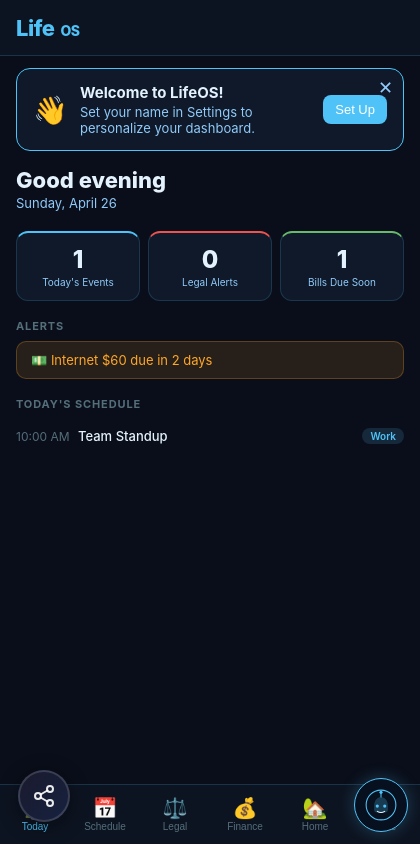
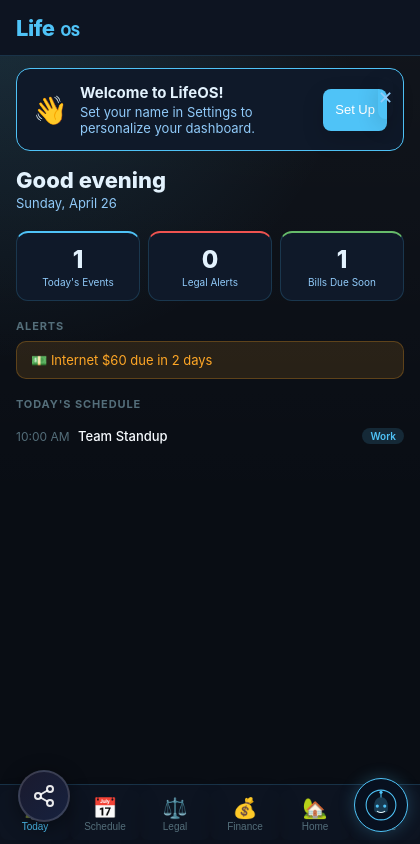
Before and after one commit to 808cadger/lifeOS, an Electron app: page index.html in a window 420 px wide. Drawn offline with Linux system fonts and the light colour scheme.

Commit message:
style: apply polished app design layer

```diff
--- a/index.html
+++ b/index.html
@@ -243,6 +243,7 @@
       #modal-overlay { align-items: center; }
     }
   </style>
+  <link rel="stylesheet" href="./shine.css">
 </head>
 <body>
 
--- /dev/null
+++ b/shine.css
@@ -0,0 +1,180 @@
+:root {
+  --shine-bg: #090d14;
+  --shine-surface: rgba(255, 255, 255, 0.072);
+  --shine-surface-strong: rgba(255, 255, 255, 0.12);
+  --shine-text: #f7fbff;
+  --shine-muted: #a7b4c4;
+  --shine-border: rgba(255, 255, 255, 0.14);
+  --shine-accent: #4fc3f7;
+  --shine-accent-2: #34d399;
+  --shine-danger: #fb7185;
+  --shine-radius: 8px;
+  --shine-shadow: 0 18px 54px rgba(0, 0, 0, 0.34);
+  --shine-ring: 0 0 0 3px color-mix(in srgb, var(--shine-accent) 28%, transparent);
+}
+
+* {
+  box-sizing: border-box;
+}
+
+html {
+  text-rendering: optimizeLegibility;
+  -webkit-font-smoothing: antialiased;
+}
+
+body {
+  min-height: 100vh;
+  color: var(--shine-text);
+  background:
+    linear-gradient(180deg, rgba(255, 255, 255, 0.035), transparent 34rem),
+    radial-gradient(circle at 0 0, color-mix(in srgb, var(--shine-accent) 15%, transparent), transparent 24rem),
+    var(--shine-bg);
+}
+
+body::before {
+  content: "";
+  position: fixed;
+  inset: 0;
+  z-index: -1;
+  pointer-events: none;
+  background-image:
+    linear-gradient(rgba(255, 255, 255, 0.035) 1px, transparent 1px),
+    linear-gradient(90deg, rgba(255, 255, 255, 0.032) 1px, transparent 1px);
+  background-size: 44px 44px;
+  mask-image: linear-gradient(to bottom, rgba(0, 0, 0, 0.72), transparent 75%);
+}
+
+:where(main, .app, .container, .screen, .page, .content, .dashboard, .wrap) {
+  isolation: isolate;
+}
+
+:where(h1, h2, h3) {
+  letter-spacing: 0;
+  text-wrap: balance;
+}
+
+:where(p, li, label, small) {
+  color: color-mix(in srgb, currentColor 78%, var(--shine-muted));
+}
+
+:where(a) {
+  color: color-mix(in srgb, var(--shine-accent) 84%, white);
+  text-underline-offset: 0.18em;
+}
+
+:where(button, .btn, .button, [role="button"], input[type="button"], input[type="submit"]) {
+  min-height: 38px;
+  border-radius: var(--shine-radius);
+  border: 1px solid color-mix(in srgb, var(--shine-accent) 34%, var(--shine-border));
+  box-shadow: 0 8px 22px rgba(0, 0, 0, 0.16);
+  transition: transform 140ms ease, border-color 140ms ease, background 140ms ease, box-shadow 140ms ease;
+}
+
+:where(button, .btn, .button, [role="button"], input[type="button"], input[type="submit"]):hover {
+  transform: translateY(-1px);
+  border-color: color-mix(in srgb, var(--shine-accent) 72%, white);
+  box-shadow: 0 14px 34px rgba(0, 0, 0, 0.22);
+}
+
+:where(button, .btn, .button, [role="button"], input[type="button"], input[type="submit"]):active {
+  transform: translateY(0);
+}
+
+:where(button, a, input, textarea, select, [tabindex]):focus-visible {
+  outline: none;
+  box-shadow: var(--shine-ring), 0 10px 28px rgba(0, 0, 0, 0.22);
+}
+
+:where(input, textarea, select) {
+  border-radius: var(--shine-radius);
+  border: 1px solid var(--shine-border);
+  background: color-mix(in srgb, var(--shine-bg) 78%, white);
+  color: var(--shine-text);
+}
+
+:where(.card, .panel, .tile, .feature, .app-card, .stat, .metric, .result, .item, .section-card, .list-card, article) {
+  border-radius: var(--shine-radius);
+  border: 1px solid var(--shine-border);
+  background:
+    linear-gradient(180deg, rgba(255, 255, 255, 0.06), rgba(255, 255, 255, 0.025)),
+    var(--shine-surface);
+  box-shadow: var(--shine-shadow);
+}
+
+:where(.card, .panel, .tile, .feature, .app-card, .section-card, article):hover {
+  border-color: color-mix(in srgb, var(--shine-accent) 34%, var(--shine-border));
+}
+
+:where(nav, header, .topbar, .navbar, .toolbar, .tabbar, .tabs) {
+  border-color: var(--shine-border);
+  backdrop-filter: blur(18px);
+}
+
+:where(.badge, .chip, .pill, .tag, .status, .label) {
+  border-radius: 999px;
+  border: 1px solid color-mix(in srgb, var(--shine-accent) 28%, var(--shine-border));
+  background: color-mix(in srgb, var(--shine-accent) 12%, transparent);
+}
+
+:where(table) {
+  border-collapse: separate;
+  border-spacing: 0;
+  overflow: hidden;
+  border-radius: var(--shine-radius);
+  border: 1px solid var(--shine-border);
+}
+
+:where(th) {
+  color: var(--shine-text);
+  background: rgba(255, 255, 255, 0.08);
+}
+
+:where(td, th) {
+  border-bottom: 1px solid rgba(255, 255, 255, 0.08);
+}
+
+:where(img, video, canvas) {
+  max-width: 100%;
+}
+
+:where(.hero, .headline, .intro) {
+  position: relative;
+}
+
+:where(.hero)::after {
+  content: "";
+  display: block;
+  width: min(180px, 42vw);
+  height: 2px;
+  margin-top: 1rem;
+  background: linear-gradient(90deg, var(--shine-accent), var(--shine-accent-2), transparent);
+}
+
+:where(.swav-launch) {
+  transform-origin: center;
+}
+
+@media (max-width: 640px) {
+  :where(body) {
+    overflow-x: hidden;
+  }
+
+  :where(.card, .panel, .tile, .feature, .app-card, .section-card, article) {
+    box-shadow: 0 12px 36px rgba(0, 0, 0, 0.24);
+  }
+
+  :where(button, .btn, .button, [role="button"]) {
+    min-height: 42px;
+  }
+}
+
+@media (prefers-reduced-motion: reduce) {
+  *,
+  *::before,
+  *::after {
+    animation-duration: 0.001ms !important;
+    animation-iteration-count: 1 !important;
+    scroll-behavior: auto !important;
+    transition-duration: 0.001ms !important;
+  }
+}
--- /dev/null
+++ b/www/shine.css
@@ -0,0 +1,180 @@
+:root {
+  --shine-bg: #090d14;
+  --shine-surface: rgba(255, 255, 255, 0.072);
+  --shine-surface-strong: rgba(255, 255, 255, 0.12);
+  --shine-text: #f7fbff;
+  --shine-muted: #a7b4c4;
+  --shine-border: rgba(255, 255, 255, 0.14);
+  --shine-accent: #4fc3f7;
+  --shine-accent-2: #34d399;
+  --shine-danger: #fb7185;
+  --shine-radius: 8px;
+  --shine-shadow: 0 18px 54px rgba(0, 0, 0, 0.34);
+  --shine-ring: 0 0 0 3px color-mix(in srgb, var(--shine-accent) 28%, transparent);
+}
+
+* {
+  box-sizing: border-box;
+}
+
+html {
+  text-rendering: optimizeLegibility;
+  -webkit-font-smoothing: antialiased;
+}
+
+body {
+  min-height: 100vh;
+  color: var(--shine-text);
+  background:
+    linear-gradient(180deg, rgba(255, 255, 255, 0.035), transparent 34rem),
+    radial-gradient(circle at 0 0, color-mix(in srgb, var(--shine-accent) 15%, transparent), transparent 24rem),
+    var(--shine-bg);
+}
+
+body::before {
+  content: "";
+  position: fixed;
+  inset: 0;
+  z-index: -1;
+  pointer-events: none;
+  background-image:
+    linear-gradient(rgba(255, 255, 255, 0.035) 1px, transparent 1px),
+    linear-gradient(90deg, rgba(255, 255, 255, 0.032) 1px, transparent 1px);
+  background-size: 44px 44px;
+  mask-image: linear-gradient(to bottom, rgba(0, 0, 0, 0.72), transparent 75%);
+}
+
+:where(main, .app, .container, .screen, .page, .content, .dashboard, .wrap) {
+  isolation: isolate;
+}
+
+:where(h1, h2, h3) {
+  letter-spacing: 0;
+  text-wrap: balance;
+}
+
+:where(p, li, label, small) {
+  color: color-mix(in srgb, currentColor 78%, var(--shine-muted));
+}
+
+:where(a) {
+  color: color-mix(in srgb, var(--shine-accent) 84%, white);
+  text-underline-offset: 0.18em;
+}
+
+:where(button, .btn, .button, [role="button"], input[type="button"], input[type="submit"]) {
+  min-height: 38px;
+  border-radius: var(--shine-radius);
+  border: 1px solid color-mix(in srgb, var(--shine-accent) 34%, var(--shine-border));
+  box-shadow: 0 8px 22px rgba(0, 0, 0, 0.16);
+  transition: transform 140ms ease, border-color 140ms ease, background 140ms ease, box-shadow 140ms ease;
+}
+
+:where(button, .btn, .button, [role="button"], input[type="button"], input[type="submit"]):hover {
+  transform: translateY(-1px);
+  border-color: color-mix(in srgb, var(--shine-accent) 72%, white);
+  box-shadow: 0 14px 34px rgba(0, 0, 0, 0.22);
+}
+
+:where(button, .btn, .button, [role="button"], input[type="button"], input[type="submit"]):active {
+  transform: translateY(0);
+}
+
+:where(button, a, input, textarea, select, [tabindex]):focus-visible {
+  outline: none;
+  box-shadow: var(--shine-ring), 0 10px 28px rgba(0, 0, 0, 0.22);
+}
+
+:where(input, textarea, select) {
+  border-radius: var(--shine-radius);
+  border: 1px solid var(--shine-border);
+  background: color-mix(in srgb, var(--shine-bg) 78%, white);
+  color: var(--shine-text);
+}
+
+:where(.card, .panel, .tile, .feature, .app-card, .stat, .metric, .result, .item, .section-card, .list-card, article) {
+  border-radius: var(--shine-radius);
+  border: 1px solid var(--shine-border);
+  background:
+    linear-gradient(180deg, rgba(255, 255, 255, 0.06), rgba(255, 255, 255, 0.025)),
+    var(--shine-surface);
+  box-shadow: var(--shine-shadow);
+}
+
+:where(.card, .panel, .tile, .feature, .app-card, .section-card, article):hover {
+  border-color: color-mix(in srgb, var(--shine-accent) 34%, var(--shine-border));
+}
+
+:where(nav, header, .topbar, .navbar, .toolbar, .tabbar, .tabs) {
+  border-color: var(--shine-border);
+  backdrop-filter: blur(18px);
+}
+
+:where(.badge, .chip, .pill, .tag, .status, .label) {
+  border-radius: 999px;
+  border: 1px solid color-mix(in srgb, var(--shine-accent) 28%, var(--shine-border));
+  background: color-mix(in srgb, var(--shine-accent) 12%, transparent);
+}
+
+:where(table) {
+  border-collapse: separate;
+  border-spacing: 0;
+  overflow: hidden;
+  border-radius: var(--shine-radius);
+  border: 1px solid var(--shine-border);
+}
+
+:where(th) {
+  color: var(--shine-text);
+  background: rgba(255, 255, 255, 0.08);
+}
+
+:where(td, th) {
+  border-bottom: 1px solid rgba(255, 255, 255, 0.08);
+}
+
+:where(img, video, canvas) {
+  max-width: 100%;
+}
+
+:where(.hero, .headline, .intro) {
+  position: relative;
+}
+
+:where(.hero)::after {
+  content: "";
+  display: block;
+  width: min(180px, 42vw);
+  height: 2px;
+  margin-top: 1rem;
+  background: linear-gradient(90deg, var(--shine-accent), var(--shine-accent-2), transparent);
+}
+
+:where(.swav-launch) {
+  transform-origin: center;
+}
+
+@media (max-width: 640px) {
+  :where(body) {
+    overflow-x: hidden;
+  }
+
+  :where(.card, .panel, .tile, .feature, .app-card, .section-card, article) {
+    box-shadow: 0 12px 36px rgba(0, 0, 0, 0.24);
+  }
+
+  :where(button, .btn, .button, [role="button"]) {
+    min-height: 42px;
+  }
+}
+
+@media (prefers-reduced-motion: reduce) {
+  *,
+  *::before,
+  *::after {
+    animation-duration: 0.001ms !important;
+    animation-iteration-count: 1 !important;
+    scroll-behavior: auto !important;
+    transition-duration: 0.001ms !important;
+  }
+}
```
Also changed, not shown: offline.html (+1 -0 lines), www/index.html (+1 -0 lines), www/offline.html (+1 -0 lines).
